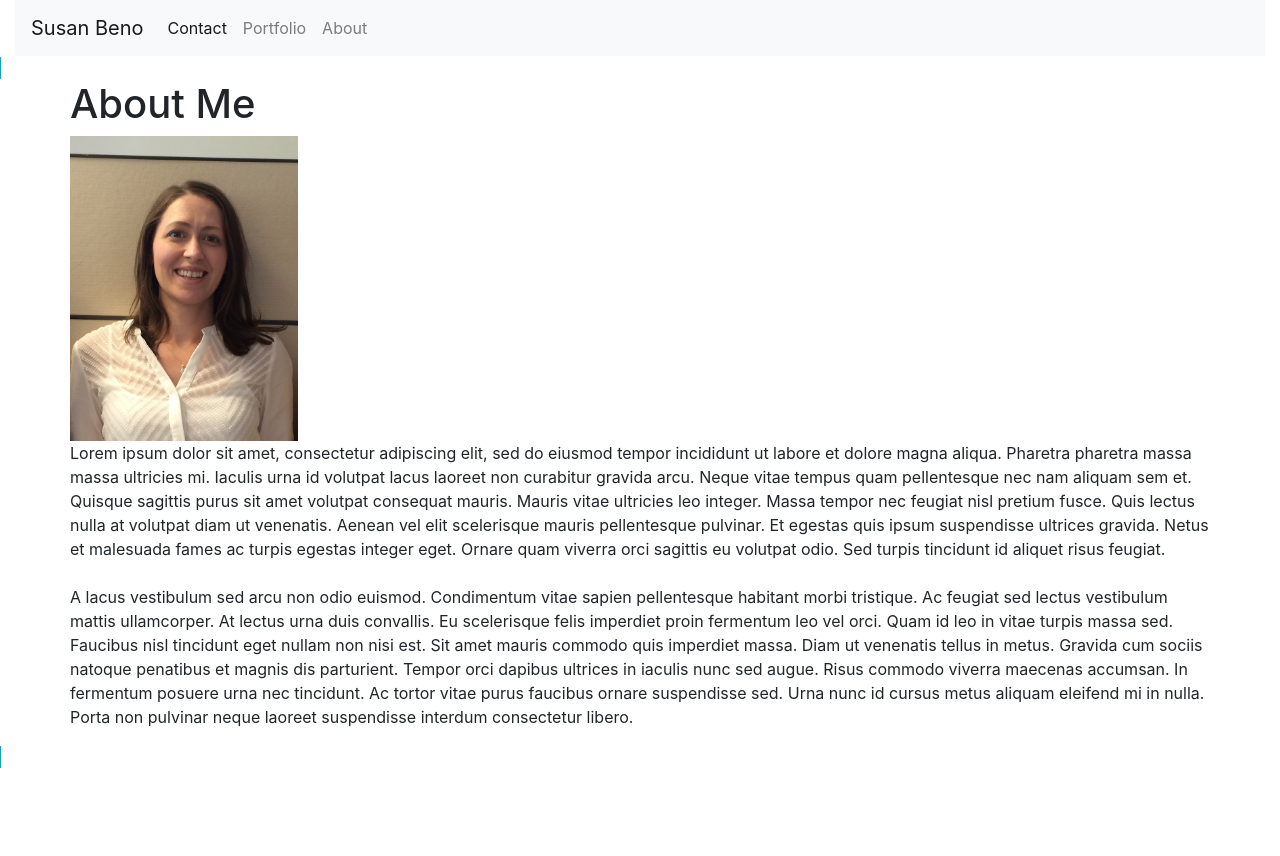
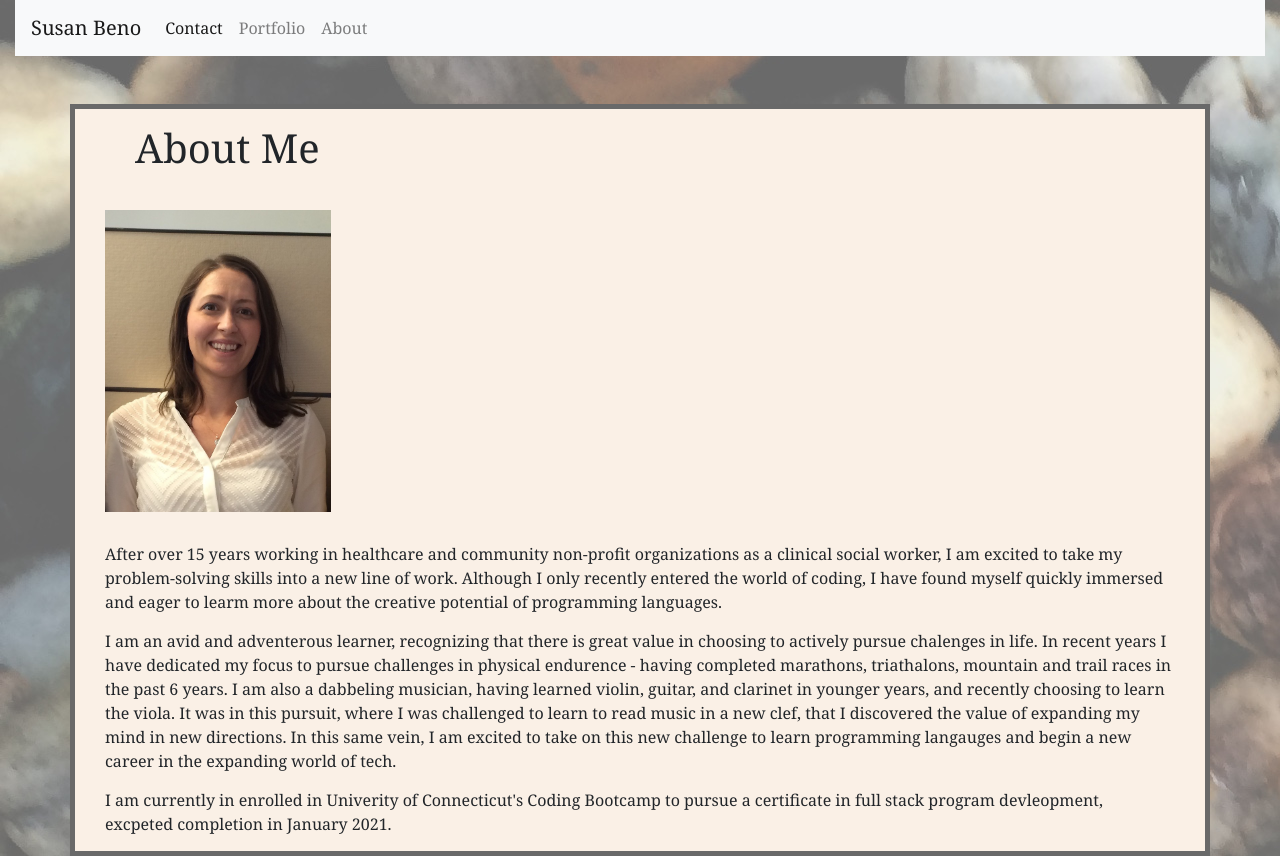
Before and after one commit to SueBee21/Portfolio, a plain HTML site: page index.html in a window 1280 px wide. Before the commit the page ends 800 px from the top, so only its background shows below. Drawn offline with nearby package versions, Linux system fonts and the light colour scheme.

Commit message:
updating my information

```diff
--- a/index.html
+++ b/index.html
@@ -3,10 +3,11 @@
 <head>
     <meta charset="UTF-8">
     <meta name="viewport" content="width=device-width, initial-scale=1.0">
-    <title>portfolio</title>
+    <title>Susan Beno - Portfolio</title>
 <!-- link to bootstrap -->
     <link rel="stylesheet" href="https://stackpath.bootstrapcdn.com/bootstrap/4.5.2/css/bootstrap.min.css" integrity="sha384-JcKb8q3iqJ61gNV9KGb8thSsNjpSL0n8PARn9HuZOnIxN0hoP+VmmDGMN5t9UJ0Z" crossorigin="anonymous">
-
+<!-- link to stylesheet -->
+    <link rel="stylesheet" type="text/css" href="style.css">
 </head>
 
 
@@ -29,9 +30,10 @@
       </nav>
     </div>
 
+    <br><br>
+
     <!-- About Me -->
-    <span class="border border-info">
-    <div class="container">
+    <div class="container" id="about-me">
         <div class="row">
             <div class="col-s-8">
                 <h1>About Me</h1>
@@ -39,12 +41,16 @@
         </div>
         <div class="row">
             <img src="./profile_pic copy 2.png" style="width:20%" class="img-fluid"  alt="Profile Picture" class="float-left">
-            <p class="float-right">Lorem ipsum dolor sit amet, consectetur adipiscing elit, sed do eiusmod tempor incididunt ut labore et dolore magna aliqua. Pharetra pharetra massa massa ultricies mi. Iaculis urna id volutpat lacus laoreet non curabitur gravida arcu. Neque vitae tempus quam pellentesque nec nam aliquam sem et. Quisque sagittis purus sit amet volutpat consequat mauris. Mauris vitae ultricies leo integer. Massa tempor nec feugiat nisl pretium fusce. Quis lectus nulla at volutpat diam ut venenatis. Aenean vel elit scelerisque mauris pellentesque pulvinar. Et egestas quis ipsum suspendisse ultrices gravida. Netus et malesuada fames ac turpis egestas integer eget. Ornare quam viverra orci sagittis eu volutpat odio. Sed turpis tincidunt id aliquet risus feugiat.
-                <br><br>
-                A lacus vestibulum sed arcu non odio euismod. Condimentum vitae sapien pellentesque habitant morbi tristique. Ac feugiat sed lectus vestibulum mattis ullamcorper. At lectus urna duis convallis. Eu scelerisque felis imperdiet proin fermentum leo vel orci. Quam id leo in vitae turpis massa sed. Faucibus nisl tincidunt eget nullam non nisi est. Sit amet mauris commodo quis imperdiet massa. Diam ut venenatis tellus in metus. Gravida cum sociis natoque penatibus et magnis dis parturient. Tempor orci dapibus ultrices in iaculis nunc sed augue. Risus commodo viverra maecenas accumsan. In fermentum posuere urna nec tincidunt. Ac tortor vitae purus faucibus ornare suspendisse sed. Urna nunc id cursus metus aliquam eleifend mi in nulla. Porta non pulvinar neque laoreet suspendisse interdum consectetur libero.
+            <p class="float-left">After over 15 years working in healthcare and community non-profit organizations as a clinical social worker, I am excited to take my problem-solving skills into a new line of work. Although I only recently entered the world of coding, I have found myself quickly immersed and eager to learm more about the creative potential of programming languages.
             </p>
+            <p>I am an avid and adventerous learner, recognizing that there is great value in choosing to actively pursue chalenges in life.  In recent years I have dedicated my focus to pursue challenges in physical endurence - having completed marathons, triathalons, mountain and trail races in the past 6 years.  I am also a dabbeling musician, having learned violin, guitar, and clarinet in younger years, and recently choosing to learn the viola.  It was in this pursuit, where I was challenged to learn to read music in a new clef, that I discovered the value of expanding my mind in new directions.  In this same vein, I am excited to take on this new challenge to learn programming langauges and begin a new career in the expanding world of tech.
+                </p>
+                <p>I am currently in enrolled in Univerity of Connecticut's Coding Bootcamp to pursue a certificate in full stack program devleopment, excpeted completion in January 2021.</p>
         </div>
     </div>
-    </span>
+
+    <!-- Latest compiled and minified JavaScript -->
+<script src="https://maxcdn.bootstrapcdn.com/bootstrap/3.3.7/js/bootstrap.min.js" integrity="sha384-Tc5IQib027qvyjSMfHjOMaLkfuWVxZxUPnCJA7l2mCWNIpG9mGCD8wGNIcPD7Txa" crossorigin="anonymous"></script>
+
 </body>
 </html>
--- /dev/null
+++ b/style.css
@@ -0,0 +1,48 @@
+/* background image */
+body {
+    background-image: url("beach.png");
+    font-family: georgia, serif;
+}
+
+/* index.html
+ */
+#about-me {
+    border: solid;
+    border-width: thick;
+    border-color: dimgray;
+    background-color: linen;
+}
+
+h1 {
+    margin-top: 15px;
+    margin-left: 60px;
+}
+img {
+    float: right;
+    margin: 30px;
+}
+
+p {
+    margin-left: 30px;
+    margin-bottom: 15px;
+    margin-right: 30px;
+
+}
+.float-left {
+    float: left;
+}
+
+/* contact page */
+#contact {
+    color: white;
+}
+
+#submit {
+    color: black;
+    background-color: navajowhite;
+    border-color: white
+}
+/* portfolio */
+#portfolio {
+    color: white;
+}
```
Also changed, not shown: contact.html (+4 -3 lines), portfolio.html (+21 -1 lines), beach.png (added), 1 other file.
